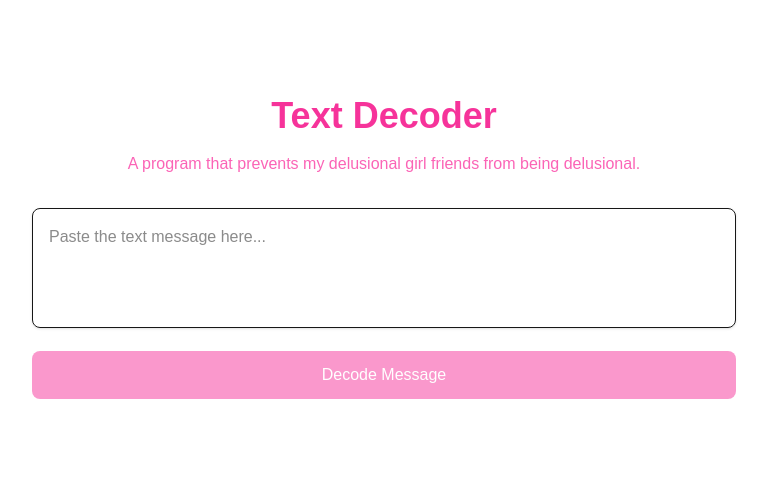
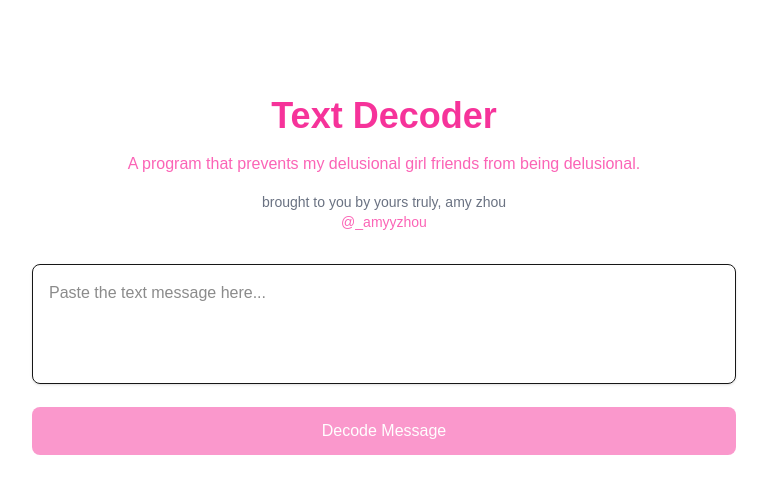
Before and after one commit to amyyzhou/textdecoder, a Next.js app: page / in a window 1280 px wide. Shown: the top 494 px of the page, without its empty margins (256-1023 px from the left). Built offline with nearby package versions, Linux system fonts and the light colour scheme.

Commit message:
Add personal intro and Twitter link

```diff
--- a/src/app/page.tsx
+++ b/src/app/page.tsx
@@ -38,6 +38,18 @@ export default function Home() {
           <p className="text-pink-400">
             A program that prevents my delusional girl friends from being delusional.
           </p>
+          <p className="text-gray-500 text-sm">
+            brought to you by yours truly, amy zhou
+            <br />
+            <a
+              href="https://x.com/_amyyzhou"
+              target="_blank"
+              rel="noopener noreferrer"
+              className="text-pink-400 hover:text-pink-500 transition-colors"
+            >
+              @_amyyzhou
+            </a>
+          </p>
         </div>
 
         <div className="space-y-4">
```
